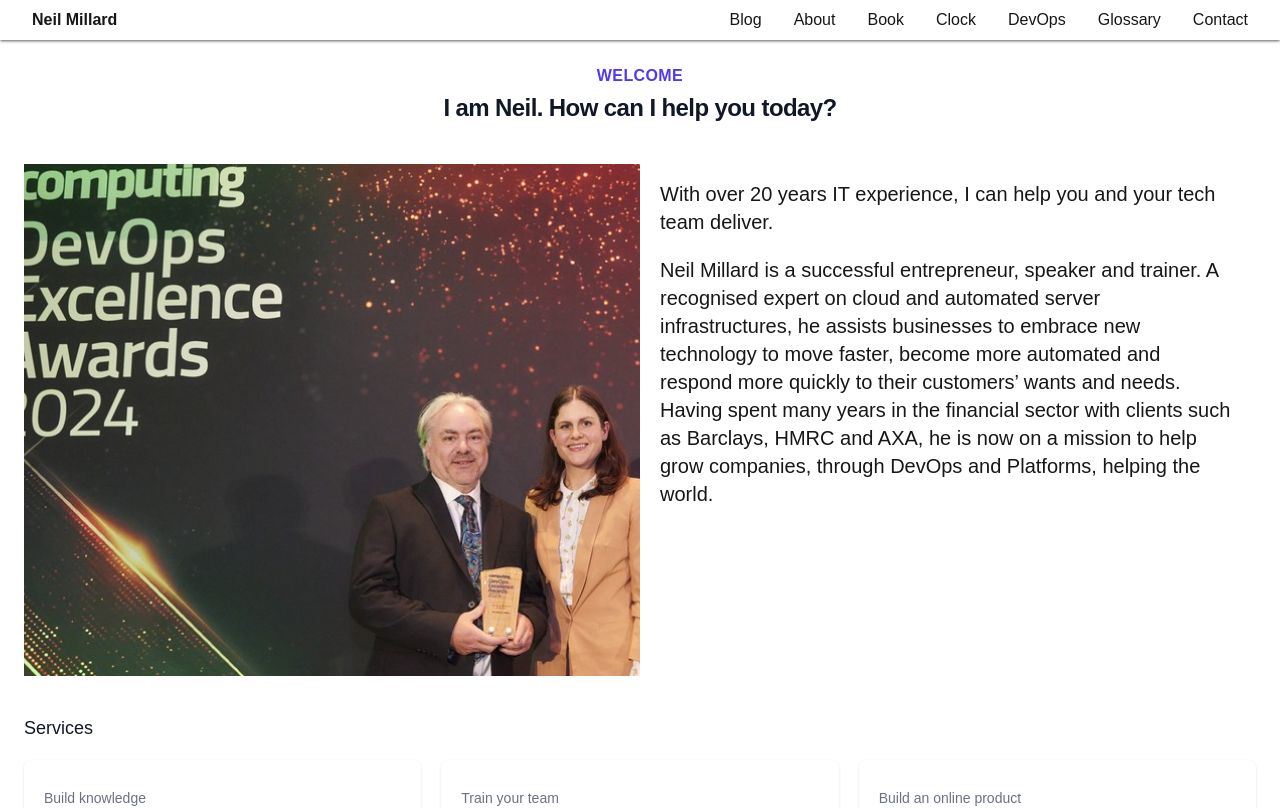
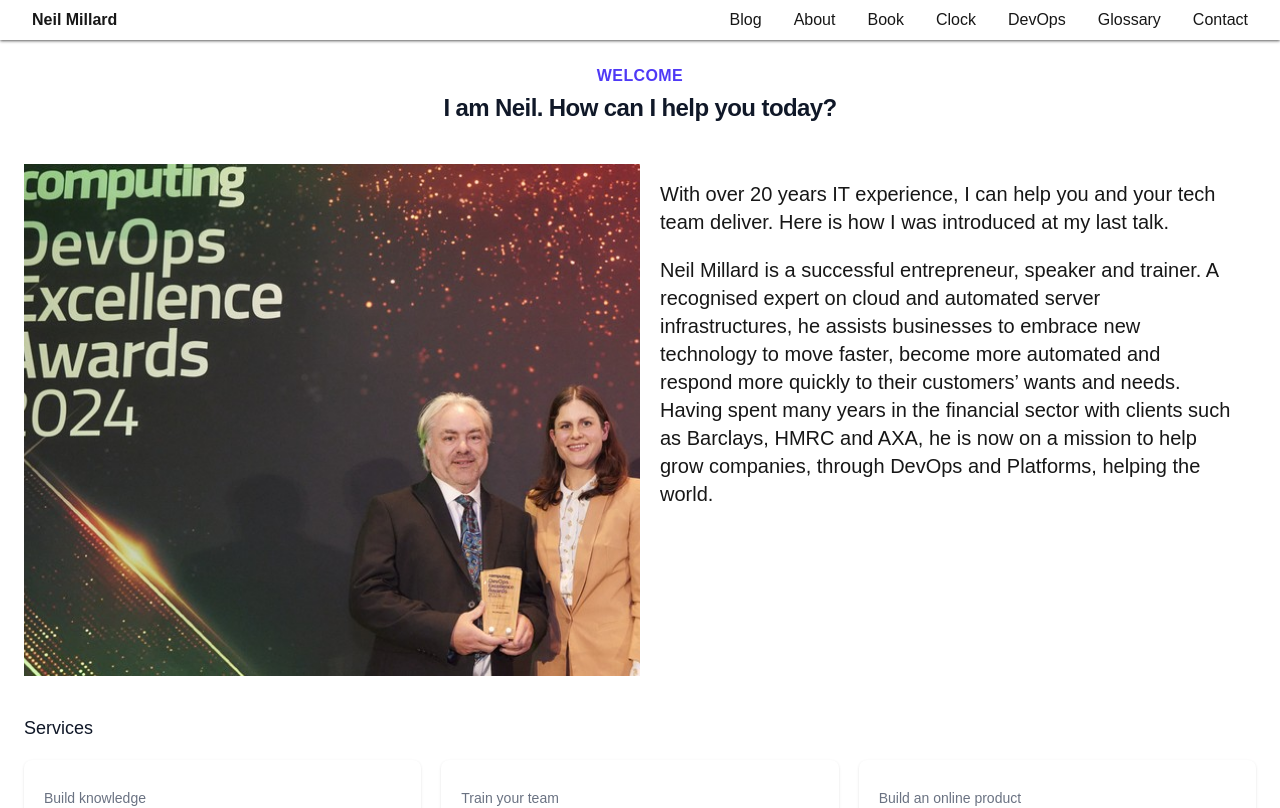
Before and after one commit to neilmillard/neilmillard.github.io, a Next.js app: page / in a window 1280 px wide. Shown: the top 808 px of the page. Built offline with nearby package versions, Linux system fonts and the light colour scheme; no server answers.

Commit message:
Update page.tsx

```diff
--- a/src/app/page.tsx
+++ b/src/app/page.tsx
@@ -30,7 +30,7 @@ export default function Home() {
         <div className="lg:w-1/2 h-128 bg-center bg-no-repeat bg-cover" style={{ backgroundImage: "url('/img/devops_excellence_awards_neil_4_3.jpg')" }}></div>
         <div className="lg:w-1/2 h-full">
           <p className="text-xl m-5 mt-4 font-medium">
-            With over 20 years IT experience, I can help you and your tech team deliver.
+            With over 20 years IT experience, I can help you and your tech team deliver. Here is how I was introduced at my last talk.
           </p>
           <p className="text-xl m-5 mt-4 font-medium">
             Neil Millard is a successful entrepreneur, speaker and trainer. A recognised expert on cloud and automated
```
